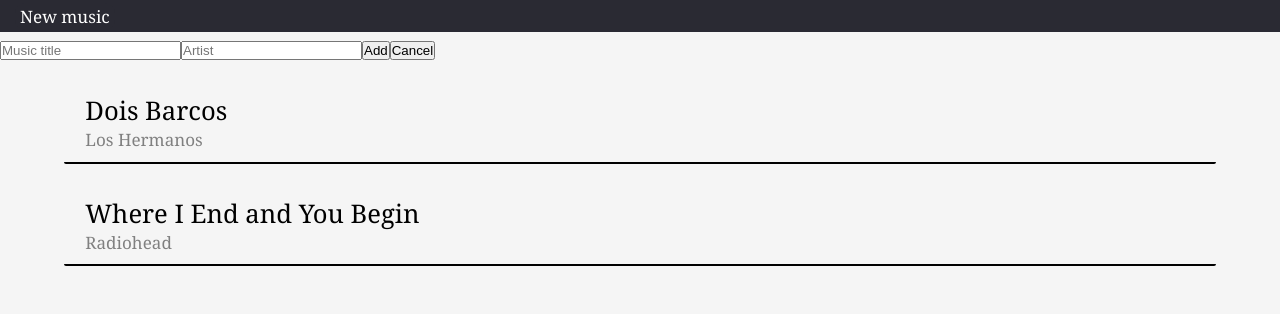
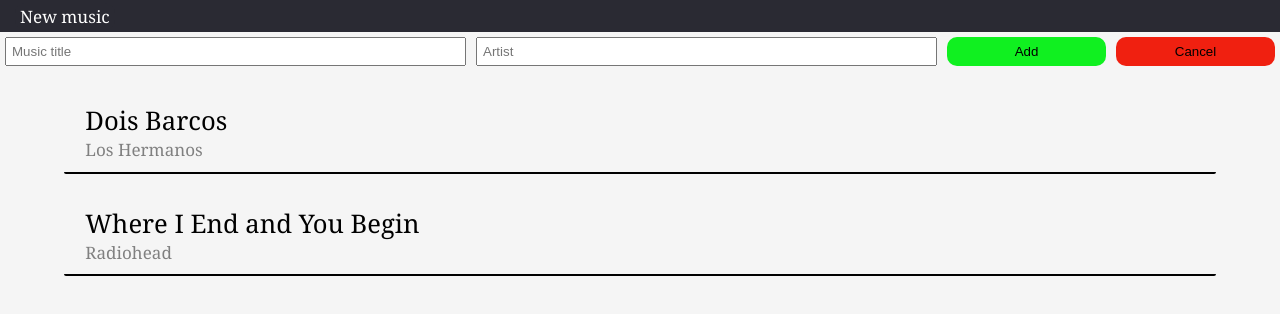
Before and after one commit to JoaoAPS/NoiseList, a Vue app in the folder frontend/: page / in a window 1280 px wide. Both pictures are taken after a click on the element "New music". Shown: the top 314 px of the page. Built offline with nearby package versions, Linux system fonts and the light colour scheme.

Commit message:
Frontend stores musics on global state

```diff
--- a/frontend/src/App.vue
+++ b/frontend/src/App.vue
@@ -27,7 +27,6 @@
 .btn {
   color: black;
   background-color: var(--main-bg-color);
-  border: solid 1px gray;
   border-radius: 10px 10px;
   padding: 2px 5px;
   cursor: pointer;
--- a/frontend/src/components/NewMusicForm.vue
+++ b/frontend/src/components/NewMusicForm.vue
@@ -2,8 +2,8 @@
   <form v-on:submit.prevent="$emit('submit', { title, artist })">
     <input type="text" v-model="title" placeholder="Music title" />
     <input type="text" v-model="artist" placeholder="Artist" />
-    <button type="submit">Add</button>
-    <button v-on:click="$emit('cancel')">Cancel</button>
+    <button class="btn add" type="submit">Add</button>
+    <button class="btn cancel" v-on:click="$emit('cancel')">Cancel</button>
   </form>
 </template>
 
@@ -19,4 +19,28 @@
 }
 </script>
 
-<style scoped></style>
+<style scoped>
+form {
+  display: flex;
+}
+
+input[type="text"] {
+  margin: 5px 5px;
+  padding: 5px 5px;
+  flex: 3;
+}
+
+button {
+  flex: 1;
+  margin: 5px 5px;
+  border: none;
+}
+
+.add {
+  background-color: #10f020;
+}
+
+.cancel {
+  background-color: #f02010;
+}
+</style>
--- a/frontend/src/store/index.js
+++ b/frontend/src/store/index.js
@@ -1,15 +1,11 @@
-import Vue from 'vue'
-import Vuex from 'vuex'
+import Vue from "vue"
+import Vuex from "vuex"
 
+import music from "./modules/music"
 Vue.use(Vuex)
 
 export default new Vuex.Store({
-  state: {
+  modules: {
+    music,
   },
-  mutations: {
-  },
-  actions: {
-  },
-  modules: {
-  }
 })
--- /dev/null
+++ b/frontend/src/store/modules/music.js
@@ -0,0 +1,41 @@
+const state = {
+  musics: [
+    { id: 0, title: "Dois Barcos", artist: "Los Hermanos" },
+    { id: 1, title: "Where I End and You Begin", artist: "Radiohead" },
+  ],
+}
+
+const getters = {
+  allMusics: state => state.musics,
+}
+
+const actions = {
+  newMusic({ commit }, music) {
+    commit("newMusic", music)
+  },
+
+  deleteMusic({ commit }, id) {
+    commit("deleteMusic", id)
+  },
+}
+
+const mutations = {
+  newMusic(state, music) {
+    state.musics.push({
+      id: state.musics.length + 1, //Isso vai dar ruim
+      title: music.title,
+      artist: music.artist,
+    })
+  },
+
+  deleteMusic(state, id) {
+    state.musics = state.musics.filter(music => music.id !== id)
+  },
+}
+
+export default {
+  state,
+  getters,
+  actions,
+  mutations,
+}
--- a/frontend/src/views/Home.vue
+++ b/frontend/src/views/Home.vue
@@ -1,12 +1,13 @@
 <template>
   <div>
     <Header v-on:new-music="show_form = true" />
-    <NewMusicForm v-if="show_form" v-on:submit="newMusic" v-on:cancel="show_form = false" />
-    <MusicList v-bind:musics="musics" v-on:delete="deleteMusic" />
+    <NewMusicForm v-if="show_form" v-on:submit="newMusic_local" v-on:cancel="show_form = false" />
+    <MusicList v-bind:musics="allMusics" v-on:delete="deleteMusic" />
   </div>
 </template>
 
 <script>
+import { mapGetters, mapActions } from "vuex"
 import MusicList from "@/components/MusicList.vue"
 import Header from "@/components/Header.vue"
 import NewMusicForm from "@/components/NewMusicForm.vue"
@@ -18,26 +19,20 @@
     Header,
     NewMusicForm,
   },
+
   data: () => {
     return {
-      musics: [
-        { id: 0, title: "Dois Barcos", artist: "Los Hermanos" },
-        { id: 1, title: "Where I End and You Begin", artist: "Radiohead" },
-      ],
       show_form: false,
     }
   },
+  computed: mapGetters(["allMusics"]),
+
   methods: {
-    newMusic(newMusicData) {
-      this.musics.push({
-        id: this.musics.length + 1, //Isso vai dar ruim
-        title: newMusicData.title,
-        artist: newMusicData.artist,
-      })
+    ...mapActions(["newMusic", "deleteMusic"]),
+
+    newMusic_local(newMusicData) {
+      this.newMusic(newMusicData)
       this.show_form = false
-    },
-    deleteMusic(id) {
-      this.musics = this.musics.filter(music => music.id !== id)
     },
   },
 }
```
